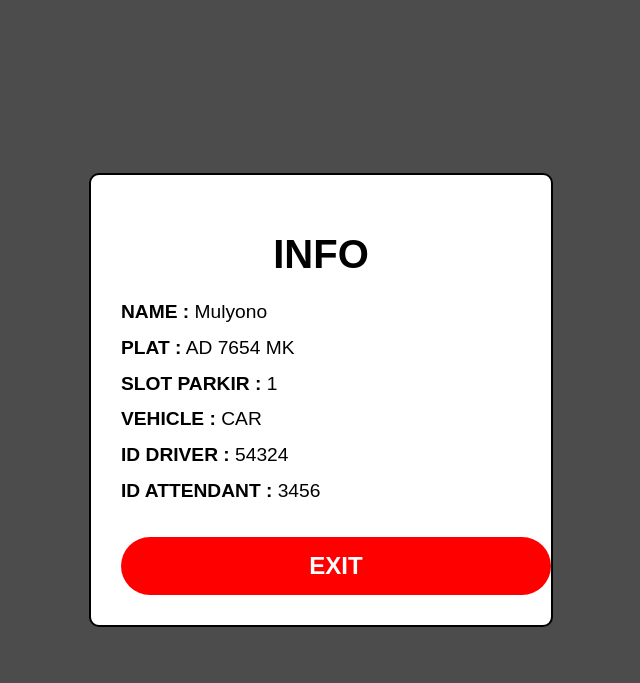
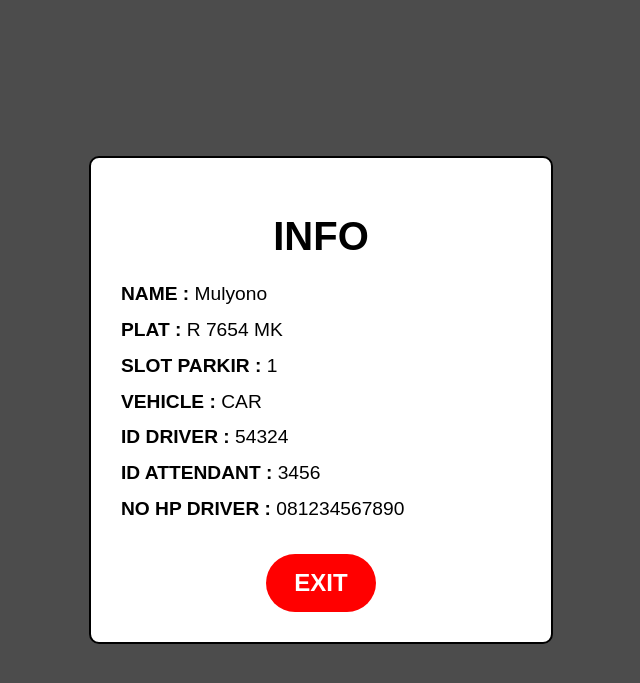
Before and after one commit to muhzakifp/website-parkir-update-2.0, a Flask app: page /slot_detail/car/1 in a window 1280 px wide. Shown: the top 683 px of the page, without its empty margins (319-959 px from the left). Run offline with Flask 3, Linux system fonts and the light colour scheme; the visitor is signed in with stand-in values (Sample User, id 1).

Commit message:
update 2.1

```diff
--- a/find_parking/app.py
+++ b/find_parking/app.py
@@ -6,24 +6,40 @@ app.secret_key = 'parking_secret_key_2025'
 # Data simulasi slot parkir
 parking_slots = {
     'car': {
-        '1': {'status': 'accepted', 'plate': 'AD 7654 MK', 'user_name': 'Mulyono', 'vehicle_type': 'car', 'manager_id': '3456', 'driver_id': '54324'},
-        '2': {'status': 'empty', 'plate': '', 'user_name': '', 'vehicle_type': '', 'manager_id': '', 'driver_id': ''},
-        '3': {'status': 'empty', 'plate': '', 'user_name': '', 'vehicle_type': '', 'manager_id': '', 'driver_id': ''},
-        '4': {'status': 'empty', 'plate': '', 'user_name': '', 'vehicle_type': '', 'manager_id': '', 'driver_id': ''},
-        '5': {'status': 'empty', 'plate': '', 'user_name': '', 'vehicle_type': '', 'manager_id': '', 'driver_id': ''},
-        '6': {'status': 'empty', 'plate': '', 'user_name': '', 'vehicle_type': '', 'manager_id': '', 'driver_id': ''},
-        '7': {'status': 'empty', 'plate': '', 'user_name': '', 'vehicle_type': '', 'manager_id': '', 'driver_id': ''},
-        '8': {'status': 'empty', 'plate': '', 'user_name': '', 'vehicle_type': '', 'manager_id': '', 'driver_id': ''}
+        '1': {
+            'status': 'accepted',
+            'plate': 'R 7654 MK',
+            'user_name': 'Mulyono',
+            'vehicle_type': 'car',
+            'manager_id': '3456',
+            'driver_id': '54324',
+            'phone': '081234567890'
+        },
+        '2': {'status': 'empty', 'plate': '', 'user_name': '', 'vehicle_type': '', 'manager_id': '', 'driver_id': '', 'phone': ''},
+        '3': {'status': 'empty', 'plate': '', 'user_name': '', 'vehicle_type': '', 'manager_id': '', 'driver_id': '', 'phone': ''},
+        '4': {'status': 'empty', 'plate': '', 'user_name': '', 'vehicle_type': '', 'manager_id': '', 'driver_id': '', 'phone': ''},
+        '5': {'status': 'empty', 'plate': '', 'user_name': '', 'vehicle_type': '', 'manager_id': '', 'driver_id': '', 'phone': ''},
+        '6': {'status': 'empty', 'plate': '', 'user_name': '', 'vehicle_type': '', 'manager_id': '', 'driver_id': '', 'phone': ''},
+        '7': {'status': 'empty', 'plate': '', 'user_name': '', 'vehicle_type': '', 'manager_id': '', 'driver_id': '', 'phone': ''},
+        '8': {'status': 'empty', 'plate': '', 'user_name': '', 'vehicle_type': '', 'manager_id': '', 'driver_id': '', 'phone': ''}
     },
     'motorcycle': {
-        '1': {'status': 'empty', 'plate': '', 'user_name': '', 'vehicle_type': '', 'manager_id': '', 'driver_id': ''},
-        '2': {'status': 'empty', 'plate': '', 'user_name': '', 'vehicle_type': '', 'manager_id': '', 'driver_id': ''},
-        '3': {'status': 'accepted', 'plate': 'D 8769 W', 'user_name': 'Deddy Mulyadi', 'vehicle_type': 'motorcycle', 'manager_id': '4567', 'driver_id': '67890'},
-        '4': {'status': 'empty', 'plate': '', 'user_name': '', 'vehicle_type': '', 'manager_id': '', 'driver_id': ''},
-        '5': {'status': 'empty', 'plate': '', 'user_name': '', 'vehicle_type': '', 'manager_id': '', 'driver_id': ''},
-        '6': {'status': 'empty', 'plate': '', 'user_name': '', 'vehicle_type': '', 'manager_id': '', 'driver_id': ''},
-        '7': {'status': 'empty', 'plate': '', 'user_name': '', 'vehicle_type': '', 'manager_id': '', 'driver_id': ''},
-        '8': {'status': 'empty', 'plate': '', 'user_name': '', 'vehicle_type': '', 'manager_id': '', 'driver_id': ''}
+        '1': {'status': 'empty', 'plate': '', 'user_name': '', 'vehicle_type': '', 'manager_id': '', 'driver_id': '', 'phone': ''},
+        '2': {'status': 'empty', 'plate': '', 'user_name': '', 'vehicle_type': '', 'manager_id': '', 'driver_id': '', 'phone': ''},
+        '3': {
+            'status': 'accepted',
+            'plate': 'R 8769 W',
+            'user_name': 'Deddy Mulyadi',
+            'vehicle_type': 'motorcycle',
+            'manager_id': '4567',
+            'driver_id': '67890',
+            'phone': '089876543210'
+        },
+        '4': {'status': 'empty', 'plate': '', 'user_name': '', 'vehicle_type': '', 'manager_id': '', 'driver_id': '', 'phone': ''},
+        '5': {'status': 'empty', 'plate': '', 'user_name': '', 'vehicle_type': '', 'manager_id': '', 'driver_id': '', 'phone': ''},
+        '6': {'status': 'empty', 'plate': '', 'user_name': '', 'vehicle_type': '', 'manager_id': '', 'driver_id': '', 'phone': ''},
+        '7': {'status': 'empty', 'plate': '', 'user_name': '', 'vehicle_type': '', 'manager_id': '', 'driver_id': '', 'phone': ''},
+        '8': {'status': 'empty', 'plate': '', 'user_name': '', 'vehicle_type': '', 'manager_id': '', 'driver_id': '', 'phone': ''}
     }
 }
 
@@ -151,7 +167,8 @@ def use_slot(vehicle_type, slot_id):
                 'plate': session['plate'],
                 'user_name': session['user_name'],
                 'vehicle_type': session['vehicle_type'],
-                'driver_id': session['driver_id']
+                'driver_id': session['driver_id'],
+                'phone': session.get('phone', '')  # ✅ Simpan nomor HP
             })
         elif slot['status'] == 'accepted':
             return redirect(url_for('slot_detail', vehicle_type=vehicle_type, slot_id=slot_id))
@@ -167,34 +184,15 @@ def slot_detail(vehicle_type, slot_id):
     if slot['status'] != 'accepted':
         return "Slot tidak valid.", 400
 
-    # Dapatkan nomor HP driver dari session semua driver (simulasi)
-    # Di proyek nyata, ini disimpan di database
-    driver_phone = ""
-    if session.get('is_manager'):
-        # Cari nomor HP berdasarkan driver_id
-        for v_type, slots in parking_slots.items():
-            for s_id, s_data in slots.items():
-                if s_data.get('driver_id') == slot.get('driver_id') and s_data.get('phone'):
-                    driver_phone = s_data.get('phone', '')
-                    break
-            if driver_phone:
-                break
+    # Ambil nomor HP (hanya untuk manager)
+    driver_phone = slot.get('phone', '') if session.get('is_manager') else ''
 
     return render_template('popup_info.html',
                            vehicle_type=vehicle_type,
                            slot_id=slot_id,
                            slot_data=slot,
                            is_manager=session.get('is_manager', False),
-                           driver_phone=driver_phone)  # ✅ kirim nomor HP
-
-@app.route('/back_to_menu')
-def back_to_menu():
-    return redirect(url_for('manager_menu') if session.get('is_manager') else url_for('driver_menu'))
-
-@app.route('/exit')
-def exit_app():
-    session.clear()
-    return redirect(url_for('index'))
+                           driver_phone=driver_phone)
 
 @app.route('/edit_slot/<vehicle_type>', methods=['GET', 'POST'])
 def edit_slot(vehicle_type):
@@ -208,12 +206,11 @@ def edit_slot(vehicle_type):
         try:
             new_count = int(request.form.get('slot_count', 8))
             if new_count < 1:
-                raise ValueError("Jumlah slot minimal 1")
-
+                new_count = 8
             current_slots = parking_slots[vehicle_type]
             current_count = len(current_slots)
 
-            # Tambah slot baru
+            # Tambah slot
             for i in range(current_count + 1, new_count + 1):
                 current_slots[str(i)] = {
                     'status': 'empty',
@@ -221,7 +218,8 @@ def edit_slot(vehicle_type):
                     'user_name': '',
                     'vehicle_type': vehicle_type,
                     'manager_id': '',
-                    'driver_id': ''
+                    'driver_id': '',
+                    'phone': ''
                 }
             # Kurangi slot
             for i in range(new_count + 1, current_count + 1):
@@ -230,7 +228,6 @@ def edit_slot(vehicle_type):
 
             return redirect(url_for('car_parking') if vehicle_type == 'car' else url_for('motorcycle_parking'))
         except (ValueError, TypeError):
-            # Tetap tampilkan form dengan pesan error (opsional)
             pass
 
     total = len(parking_slots[vehicle_type])
@@ -238,5 +235,14 @@ def edit_slot(vehicle_type):
                            vehicle_type=vehicle_type,
                            total_slots=total)
 
+@app.route('/back_to_menu')
+def back_to_menu():
+    return redirect(url_for('manager_menu') if session.get('is_manager') else url_for('driver_menu'))
+
+@app.route('/exit')
+def exit_app():
+    session.clear()
+    return redirect(url_for('index'))
+
 if __name__ == '__main__':
     app.run(debug=True)
--- a/find_parking/templates/car_parking.html
+++ b/find_parking/templates/car_parking.html
@@ -113,7 +113,7 @@
         }
         .slot.accepted img {
             float: left;
-            margin-right: 10px;
+            margin-right: -50px;
         }
         .slot-name {
             font-size: 1.4em;
@@ -138,7 +138,7 @@
             width: 100%;
             background-color: #00bcd4;
             text-align: center;
-            padding: 10px 0;
+            padding: 30px 0;
         }
     </style>
 </head>
@@ -173,7 +173,7 @@
             {% if slot.status == 'accepted' %}
                 <!-- ✅ Slot terisi: ke halaman info (bukan use_slot!) -->
                 <div class="slot accepted" onclick="location.href='/slot_detail/car/{{ id }}'">
-                    <img src="{{ url_for('static', filename='mobil.png') }}" alt="Car" width="80">
+                    <img src="{{ url_for('static', filename='mobil.png') }}" alt="Car" width="120">
                     <div class="slot-name">SLOT {{ id }} USED</div>
                     <div class="slot-plate">{{ slot.plate }}</div>
                 </div>
--- a/find_parking/templates/motorcycle_parking.html
+++ b/find_parking/templates/motorcycle_parking.html
@@ -113,7 +113,7 @@
         }
         .slot.accepted img {
             float: left;
-            margin-right: 10px;
+            margin-right: -50px;
         }
         .slot-name {
             font-size: 1.4em;
@@ -138,7 +138,7 @@
             width: 100%;
             background-color: #00bcd4;
             text-align: center;
-            padding: 10px 0;
+            padding: 30px 0;
         }
     </style>
 </head>
@@ -173,7 +173,7 @@
             {% if slot.status == 'accepted' %}
                 <!-- ✅ Slot terisi: ke halaman info -->
                 <div class="slot accepted" onclick="location.href='/slot_detail/motorcycle/{{ id }}'">
-                    <img src="{{ url_for('static', filename='motor.png') }}" alt="Motorcycle" width="80">
+                    <img src="{{ url_for('static', filename='motor.png') }}" alt="Motorcycle" width="120">
                     <div class="slot-name">SLOT {{ id }} USED</div>
                     <div class="slot-plate">{{ slot.plate }}</div>
                 </div>
--- a/find_parking/templates/popup_info.html
+++ b/find_parking/templates/popup_info.html
@@ -41,12 +41,12 @@
             font-weight: bold;
         }
         .exit-btn {
-            width: 100%;
+            width: 20%;
             padding: 15px;
             background: red;
             color: white;
             border: none;
-            border-radius: 50px;
+            border-radius: 55px;
             font-size: 1.5em;
             font-weight: bold;
             cursor: pointer;
```
Also changed, not shown: find_parking/templates/index.html (+4 -4 lines).
